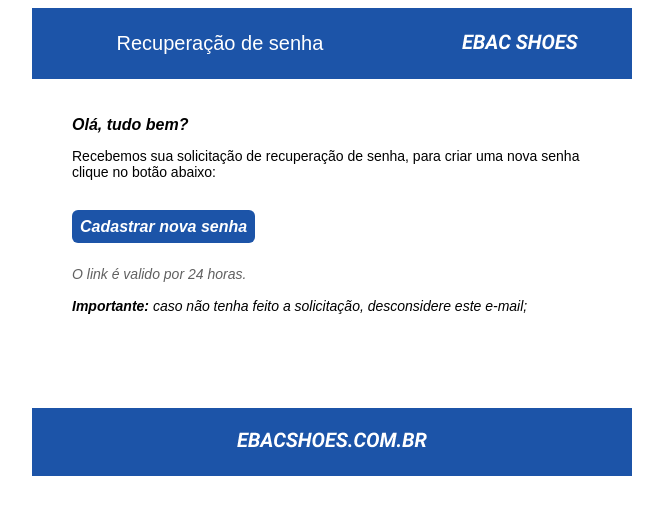
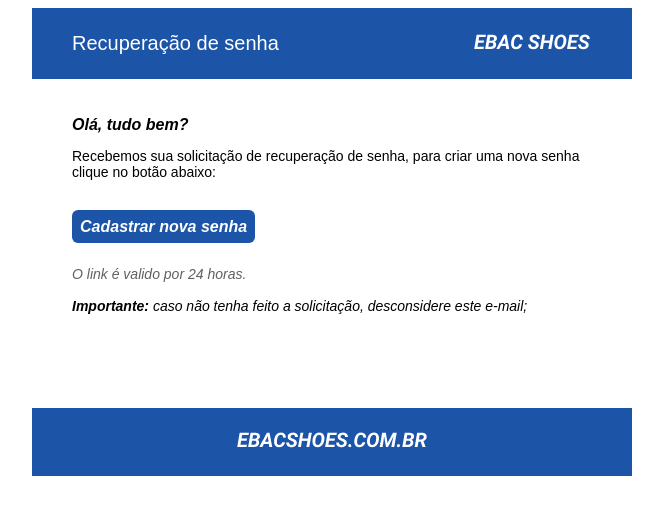
Before and after one commit to mb-ost/curso_ebac_full_stack_java, a plain HTML site: page modulo-construindo-emails-com-html/email2.html in a window 1280 px wide. Shown: the whole page, without its empty margins (308-971 px from the left). Drawn offline with Linux system fonts and the light colour scheme.

Commit message:
Consertado erro no alinhamento do titulo do email

```diff
--- a/modulo-construindo-emails-com-html/email2.html
+++ b/modulo-construindo-emails-com-html/email2.html
@@ -11,7 +11,7 @@
     <table width="600px" cellspacing="0" cellpadding="0">
         <thead>
         <tr bgcolor="#1C54A8">
-            <th style="padding-top: 24px; padding-bottom: 24px; color: #fff; font-size: 20px; font-family: sans-serif; font-weight: normal;">
+            <th align="left" style="padding-left: 40px; padding-top: 24px; padding-bottom: 24px; color: #fff; font-size: 20px; font-family: sans-serif; font-weight: normal;">
                 Recuperação de senha
             </th>
             <th style="padding-top: 24px; padding-bottom: 24px">
```
